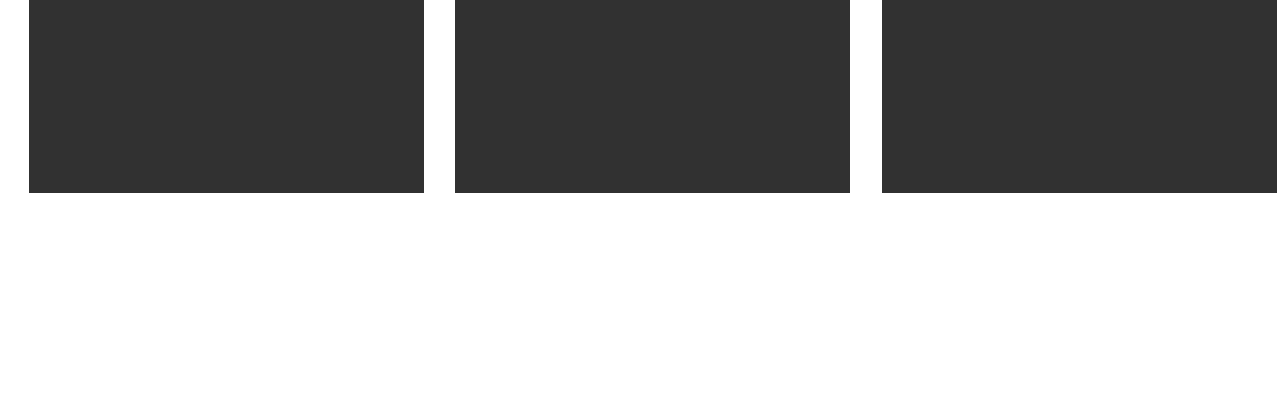
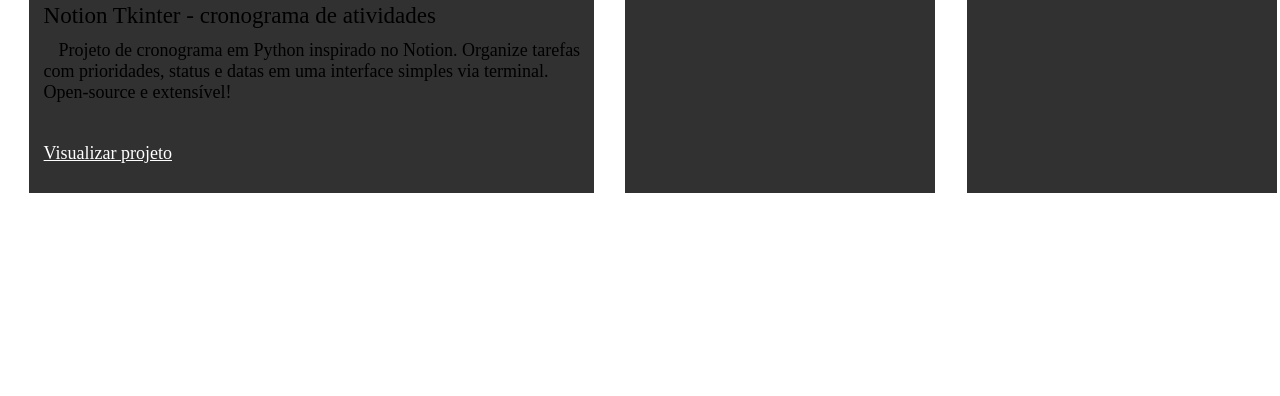
Before and after one commit to fic-fabrica-de-software/construindo-o-portfolio-miguelrochaxavier, a plain HTML site: page pages/index.html in a window 1280 px wide. Shown: the part 2127-2523 px from the top of the page. Drawn offline with Linux system fonts and the light colour scheme; a web font is replaced by a local one.

Commit message:
updating section projects

```diff
--- a/pages/index.html
+++ b/pages/index.html
@@ -81,6 +81,19 @@
                             <div class="section-photo-project">
                                 <img src="../assests/src/images/logo-python-white.png" alt="">
                             </div>
+                            <div class="section-desc-project">
+                                <p>Notion Tkinter - cronograma de atividades</p>
+                                <div class="desc-project">
+                                    <span>
+                                        Projeto de cronograma em Python inspirado no Notion. Organize tarefas com
+                                        prioridades, status e datas em uma interface simples via terminal. Open-source e
+                                        extensível!
+                                    </span>
+                                </div>
+                                <div class="view-project">
+                                    <a href="https://github.com/miguelrochaxavier/cronograma-tkinter">Visualizar projeto</a>
+                                </div>
+                            </div>
                         </div>
 
                     </div>
--- a/styles/style.css
+++ b/styles/style.css
@@ -120,7 +120,8 @@
     margin-left: 3px;
     width: 250px;
     height: 250px;
-    background-color: rgb(49, 49, 49); /*Cor para sections*/
+    background-color: rgb(49, 49, 49);
+    /*Cor para sections*/
     opacity: 0.2;
     border-radius: 9px;
 }
@@ -171,3 +172,30 @@
     font-size: 18px;
     margin-left: 15px;
 }
+
+.section-desc-project {
+    position: relative;
+    bottom: 14px;
+    font-size: 23px;
+    margin-left: 15px;
+}
+
+.desc-project {
+    position: relative;
+    width: 550px;
+    height: 100px;
+    bottom: 32px;
+    font-size: 15px;
+
+
+}
+
+.view-project {
+    position: relative;
+    bottom: 13px;
+}
+
+.view-project a {
+    color: white;
+    font-size: 18px;
+}
```
